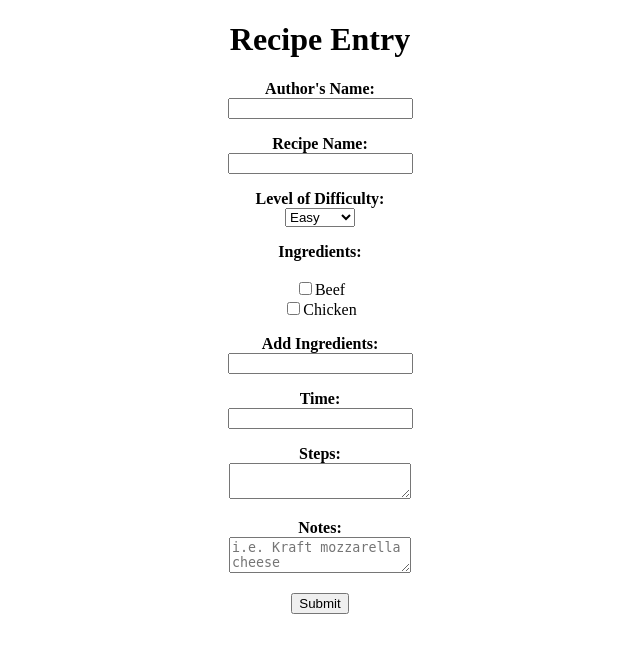
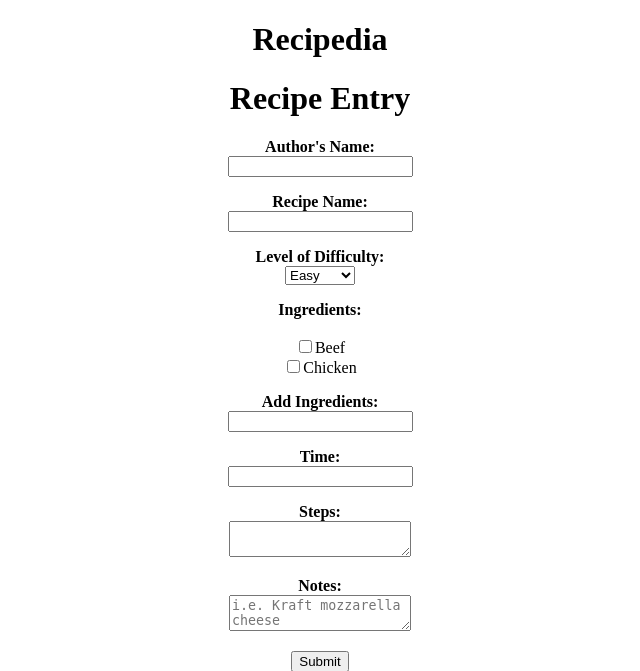
Before and after one commit to Rapunzel3210/Recipedia, a Python web app: template templates/new_recipe.html in a window 1280 px wide. Shown: the top 671 px of the page, without its empty margins (320-960 px from the left). Run offline with Jinja, Linux system fonts and the light colour scheme; the template is opened without the code that fills it, so the values that code supplies are empty; some libraries are stand-ins or nearby versions.

Commit message:
added the title of the website to the main html form

```diff
--- a/templates/new_recipe.html
+++ b/templates/new_recipe.html
@@ -12,6 +12,7 @@
 
   <center>
     <body>
+    <h1> Recipedia </h1>
     <h1> Recipe Entry </h1>
         <form method=POST action="results" name="form_1">
           <p><strong>Author's Name:</strong><br><input type="text" name="author"/></p>
```
